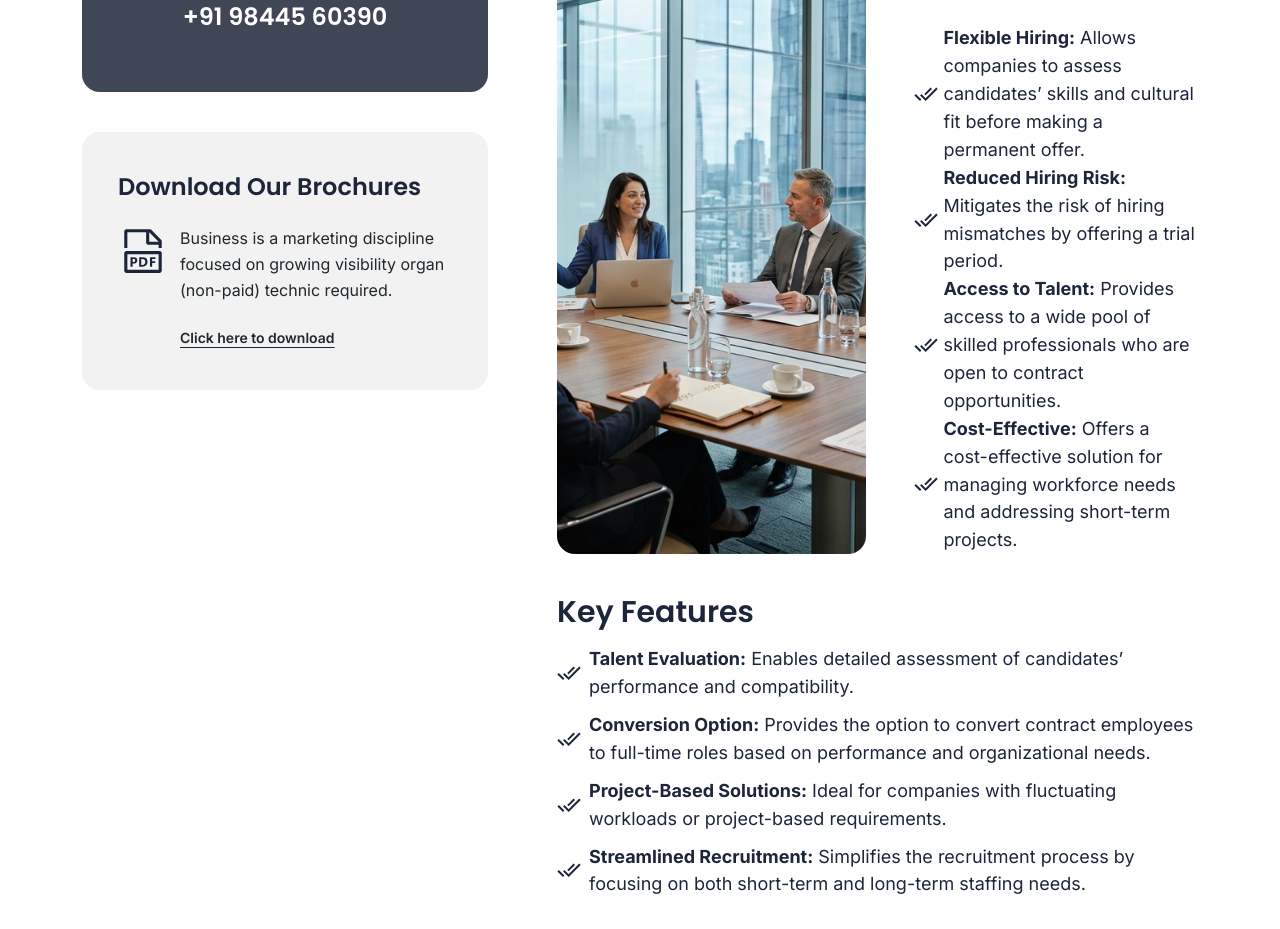
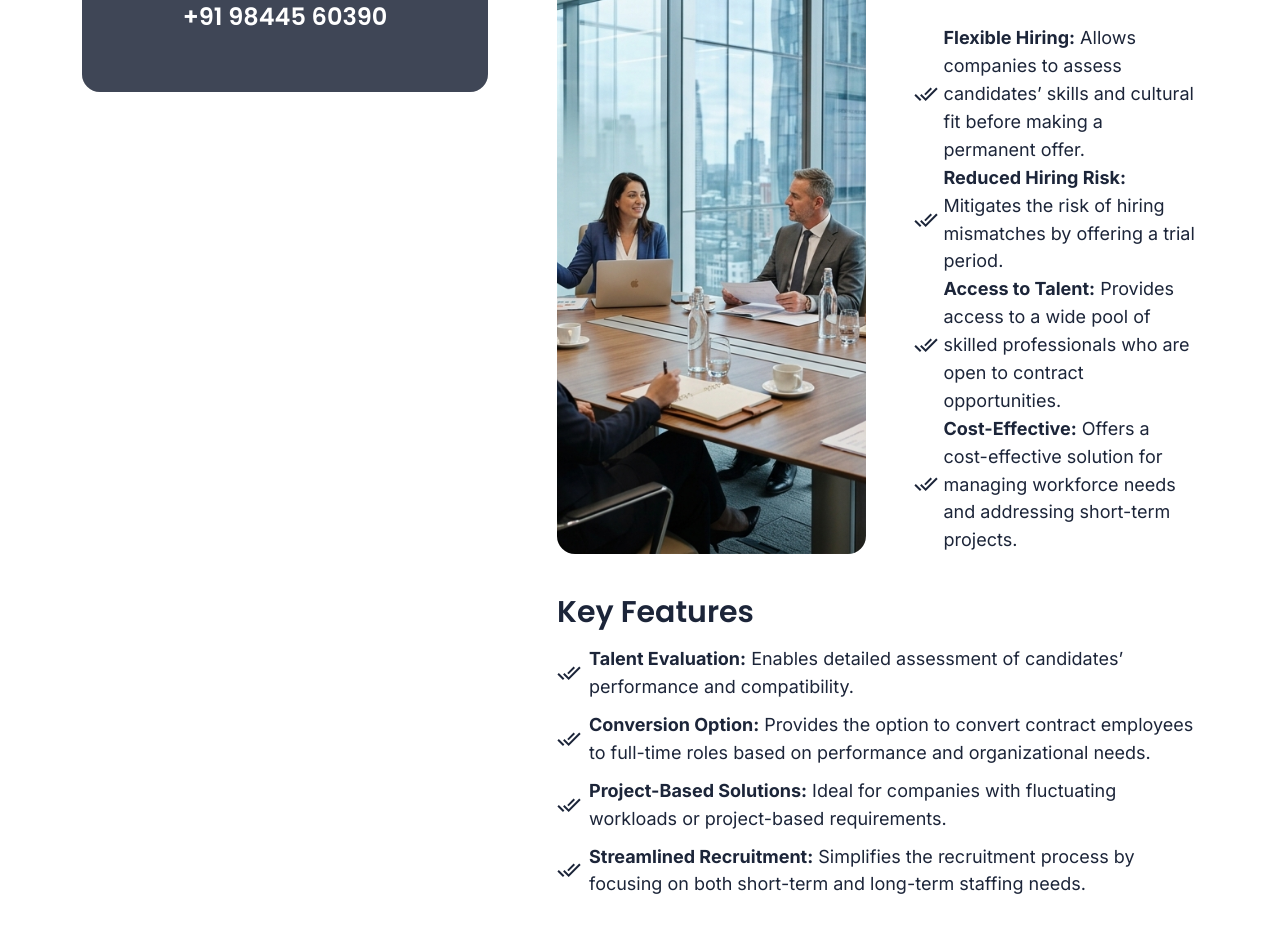
Before and after one commit to saanvitechnologiesin-stack/saanvitech_web, a Next.js app: page /services/c2h-staffing in a window 1280 px wide. Shown: the part 1440-2369 px from the top of the page. Built offline with nearby package versions, Linux system fonts and the light colour scheme.

Commit message:
removed download brocher

```diff
--- a/components/ServiceSidebar.tsx
+++ b/components/ServiceSidebar.tsx
@@ -4,7 +4,6 @@ import SidebarPhoneImage from "@/public/img/service/secvice-contact.jpg";
 
 import SidebarCategories from "./SidebarCategories";
 import SidebarPhone from "./SidebarPhone";
-import SidebarPdfDownload from "./SidebarPdfDownload";
 import DrawerOpener from "./DrawerOpener";
 
 
@@ -46,11 +45,6 @@ const ServiceSidebar = ({ slug }: {slug?: string;}) => {
                         alt: "image"
                     }}
                 />
-
-                <SidebarPdfDownload
-                    heading="Download Our Brochures"
-                    text="Business is a marketing discipline focused on growing visibility organ (non-paid) technic required."
-                />
             </aside>
         </div>
     )
```
